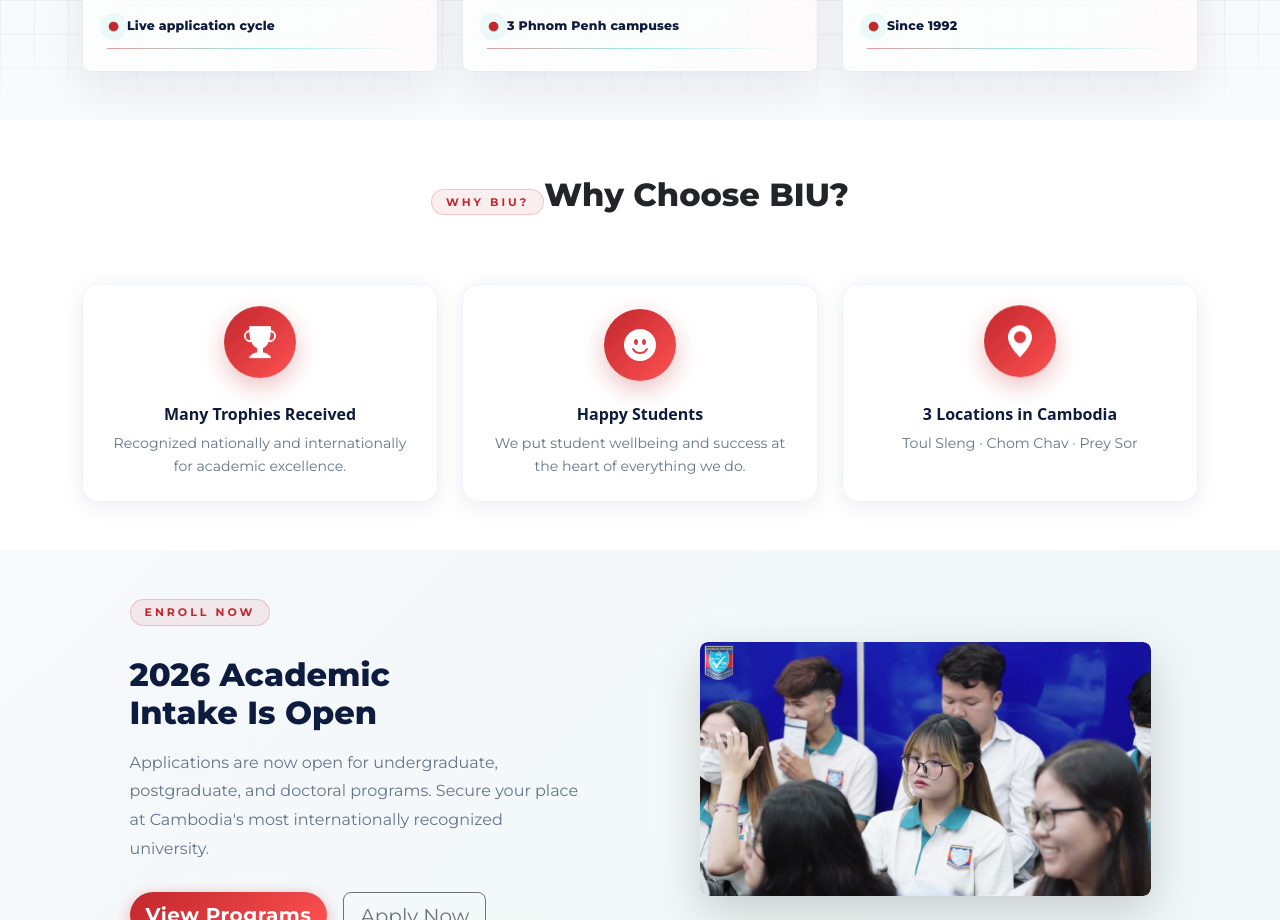
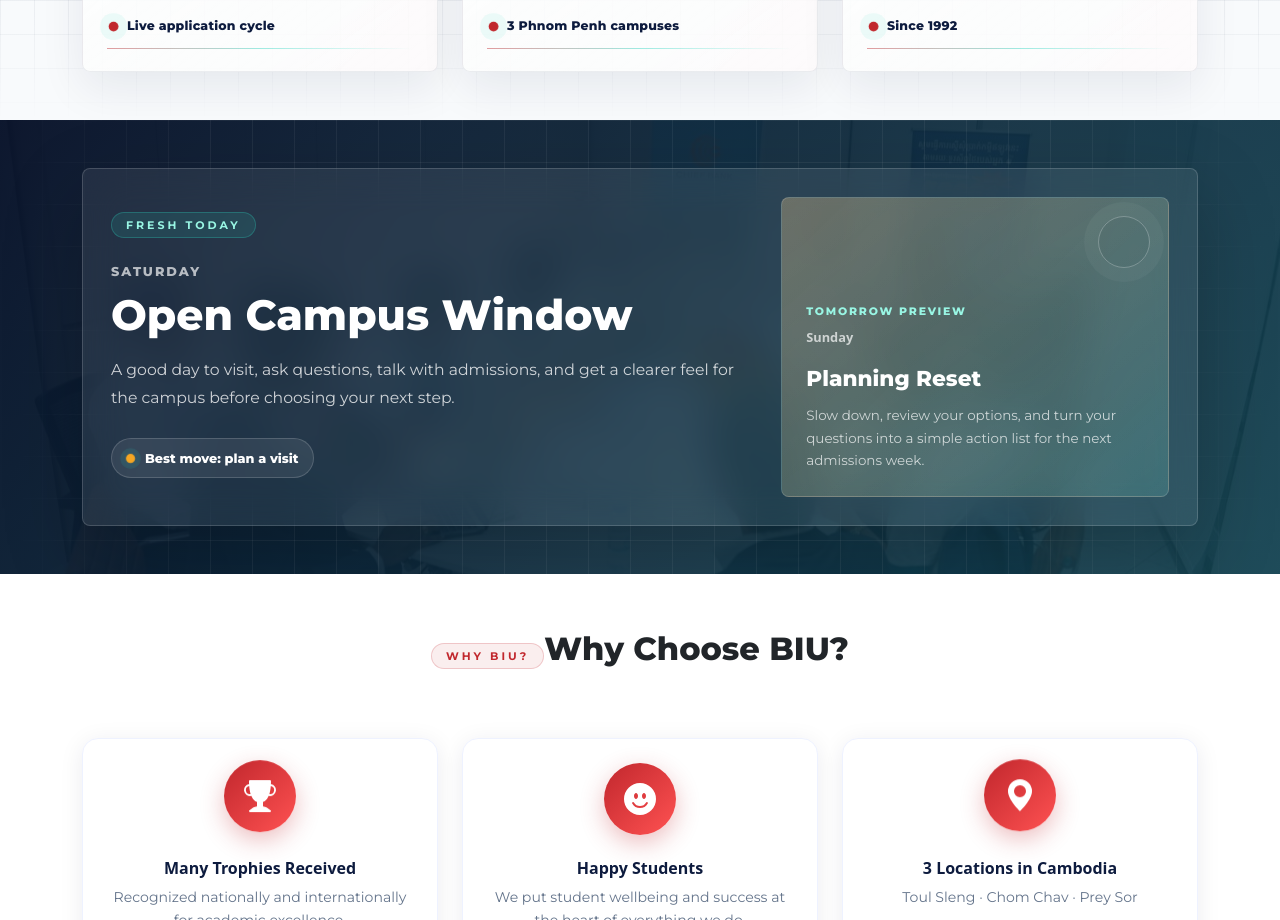
Before and after one commit to LyhengLT/react-university-website, a React (Create React App) app: page / in a window 1280 px wide. Shown: the part 1360-2280 px from the top of the page. Built offline with nearby package versions, Linux system fonts and the light colour scheme.

Commit message:
Add daily campus brief

```diff
--- a/src/pages/Home/Home.css
+++ b/src/pages/Home/Home.css
@@ -1,6 +1,10 @@
 .home-page header {
     background-size: cover;
     background-position: center;
+}
+
+.home-page {
+    overflow-x: clip;
 }
 
 .home-hero {
@@ -362,6 +366,185 @@
     animation: livePulse 2.4s ease-in-out infinite;
 }
 
+/* Daily brief section */
+.today-brief-section {
+    position: relative;
+    overflow: hidden;
+    background:
+        linear-gradient(135deg, rgba(8,18,42,0.96), rgba(18,67,82,0.9)),
+        url(../../utils/images/home-page-header.jpg);
+    background-size: cover;
+    background-position: center;
+}
+
+.today-brief-section::before {
+    content: '';
+    position: absolute;
+    inset: 0;
+    background-image:
+        linear-gradient(90deg, rgba(255,255,255,0.06) 1px, transparent 1px),
+        linear-gradient(rgba(255,255,255,0.06) 1px, transparent 1px);
+    background-size: 42px 42px;
+    mask-image: linear-gradient(90deg, transparent, #000 18%, #000 82%, transparent);
+    pointer-events: none;
+}
+
+.today-brief-section .container {
+    position: relative;
+    z-index: 1;
+}
+
+.today-brief-panel {
+    position: relative;
+    display: grid;
+    grid-template-columns: minmax(0, 1.25fr) minmax(280px, 0.75fr);
+    gap: 24px;
+    padding: 28px;
+    overflow: hidden;
+    border: 1px solid rgba(255,255,255,0.16);
+    border-radius: var(--card-radius);
+    background: rgba(255,255,255,0.08);
+    box-shadow: 0 28px 80px rgba(0,0,0,0.22);
+    backdrop-filter: blur(20px);
+}
+
+.today-brief-panel::after {
+    content: '';
+    position: absolute;
+    top: -45%;
+    left: -20%;
+    width: 280px;
+    height: 180%;
+    background: linear-gradient(90deg, transparent, rgba(255,255,255,0.15), transparent);
+    transform: rotate(18deg);
+    animation: briefSweep 6s ease-in-out infinite;
+    pointer-events: none;
+}
+
+.today-brief-main,
+.tomorrow-preview {
+    position: relative;
+    z-index: 1;
+}
+
+.today-brief-main {
+    min-height: 300px;
+    padding: 14px 6px 14px 0;
+}
+
+.today-brief-main .section-label {
+    background: rgba(45,212,191,0.12);
+    border-color: rgba(45,212,191,0.28);
+    color: #99f6e4;
+}
+
+.today-brief-day {
+    margin: 10px 0 12px;
+    color: rgba(255,255,255,0.68);
+    font-size: 0.8rem;
+    font-weight: 800;
+    letter-spacing: 2px;
+    text-transform: uppercase;
+}
+
+.today-brief-main h2 {
+    max-width: 680px;
+    color: #ffffff;
+    font-size: 2.65rem;
+    font-weight: 800;
+    line-height: 1.06;
+    margin-bottom: 18px;
+}
+
+.today-brief-main p:not(.today-brief-day) {
+    max-width: 650px;
+    color: rgba(255,255,255,0.78);
+    font-size: 0.98rem;
+    line-height: 1.78;
+    margin-bottom: 26px;
+}
+
+.today-brief-meta {
+    display: inline-flex;
+    align-items: center;
+    gap: 10px;
+    min-height: 40px;
+    padding: 9px 14px;
+    border: 1px solid rgba(255,255,255,0.16);
+    border-radius: 999px;
+    background: rgba(255,255,255,0.08);
+    color: #ffffff;
+    font-size: 0.8rem;
+    font-weight: 800;
+}
+
+.today-brief-live-dot {
+    width: 9px;
+    height: 9px;
+    flex: 0 0 9px;
+    border-radius: 50%;
+    background: #f5a623;
+    box-shadow: 0 0 0 6px rgba(245,166,35,0.12);
+    animation: livePulse 2.1s ease-in-out infinite;
+}
+
+.tomorrow-preview {
+    align-self: stretch;
+    display: flex;
+    flex-direction: column;
+    justify-content: flex-end;
+    min-height: 300px;
+    padding: 24px;
+    overflow: hidden;
+    border: 1px solid rgba(255,255,255,0.15);
+    border-radius: var(--card-radius);
+    background:
+        linear-gradient(145deg, rgba(255,255,255,0.16), rgba(255,255,255,0.07)),
+        linear-gradient(135deg, rgba(245,166,35,0.18), rgba(45,212,191,0.12));
+}
+
+.tomorrow-preview::before {
+    content: '';
+    position: absolute;
+    top: 18px;
+    right: 18px;
+    width: 52px;
+    height: 52px;
+    border-radius: 50%;
+    border: 1px solid rgba(255,255,255,0.26);
+    box-shadow: 0 0 0 14px rgba(255,255,255,0.04);
+}
+
+.tomorrow-preview span {
+    color: #99f6e4;
+    font-size: 0.68rem;
+    font-weight: 800;
+    letter-spacing: 1.8px;
+    text-transform: uppercase;
+    margin-bottom: 8px;
+}
+
+.tomorrow-preview strong {
+    color: rgba(255,255,255,0.7);
+    font-size: 0.8rem;
+    margin-bottom: 18px;
+}
+
+.tomorrow-preview h3 {
+    color: #ffffff;
+    font-size: 1.35rem;
+    font-weight: 800;
+    line-height: 1.25;
+    margin-bottom: 12px;
+}
+
+.tomorrow-preview p {
+    color: rgba(255,255,255,0.72);
+    font-size: 0.84rem;
+    line-height: 1.68;
+    margin: 0;
+}
+
 /* Start courses section */
 .start-courses-section {
     background: linear-gradient(135deg, #f7f9fc 0%, #eef7f6 100%);
@@ -519,6 +702,12 @@
     100% { transform: translateX(110%); }
 }
 
+@keyframes briefSweep {
+    0%, 55% { transform: translateX(-120%) rotate(18deg); opacity: 0; }
+    70% { opacity: 1; }
+    100% { transform: translateX(520%) rotate(18deg); opacity: 0; }
+}
+
 @media (max-width: 991.98px) {
     .hero-content h1 {
         font-size: 3.25rem;
@@ -532,6 +721,15 @@
 
     .journey-heading {
         display: block;
+    }
+
+    .today-brief-panel {
+        grid-template-columns: 1fr;
+    }
+
+    .today-brief-main,
+    .tomorrow-preview {
+        min-height: auto;
     }
 
     .journey-track {
@@ -624,6 +822,33 @@
         padding: 22px;
     }
 
+    .today-brief-panel {
+        padding: 20px;
+    }
+
+    .today-brief-main {
+        padding: 4px 0 0;
+    }
+
+    .today-brief-main h2 {
+        font-size: 1.75rem;
+        line-height: 1.12;
+    }
+
+    .today-brief-main p:not(.today-brief-day) {
+        font-size: 0.9rem;
+    }
+
+    .today-brief-meta {
+        align-items: flex-start;
+        border-radius: 8px;
+        line-height: 1.35;
+    }
+
+    .tomorrow-preview {
+        padding: 20px;
+    }
+
     .application-journey {
         margin-top: 42px;
         padding: 22px;
--- a/src/pages/Home/Home.jsx
+++ b/src/pages/Home/Home.jsx
@@ -9,7 +9,12 @@
 import Blog2Img from '../../utils/images/blog2-img.jpg';
 import Blog3Img from '../../utils/images/blog3-img.jpg';
 import { useCountUp } from '../../hooks/useCountUp';
-import { FOUNDING_YEAR, formatCambodiaDateTime, getSiteDateInfo } from '../../utils/siteDates';
+import {
+    FOUNDING_YEAR,
+    formatCambodiaDateTime,
+    getDailyCampusBrief,
+    getSiteDateInfo,
+} from '../../utils/siteDates';
 
 const blogs = [
     {
@@ -118,6 +123,7 @@
 
 function Home() {
   const siteDates = getSiteDateInfo();
+  const dailyBrief = getDailyCampusBrief();
   const stats = getStats(siteDates.yearsOfExcellence);
   const campusSignals = getCampusSignals(siteDates);
   const applicationSteps = getApplicationSteps(siteDates.intakeYear);
@@ -192,6 +198,29 @@
                             </article>
                         </div>
                     ))}
+                </div>
+            </div>
+        </section>
+
+        <section className='today-brief-section py-5'>
+            <div className='container'>
+                <div className='today-brief-panel reveal reveal-up'>
+                    <div className='today-brief-main'>
+                        <span className='section-label'>Fresh Today</span>
+                        <p className='today-brief-day'>{dailyBrief.todayLabel}</p>
+                        <h2>{dailyBrief.today.title}</h2>
+                        <p>{dailyBrief.today.text}</p>
+                        <div className='today-brief-meta'>
+                            <span className='today-brief-live-dot'></span>
+                            <span>{dailyBrief.today.meta}</span>
+                        </div>
+                    </div>
+                    <aside className='tomorrow-preview' aria-label='Tomorrow preview'>
+                        <span>Tomorrow Preview</span>
+                        <strong>{dailyBrief.tomorrowLabel}</strong>
+                        <h3>{dailyBrief.tomorrow.title}</h3>
+                        <p>{dailyBrief.tomorrow.text}</p>
+                    </aside>
                 </div>
             </div>
         </section>
--- a/src/utils/siteDates.js
+++ b/src/utils/siteDates.js
@@ -32,3 +32,66 @@
     minute: '2-digit',
   }).format(date);
 }
+
+const dailyCampusBriefs = {
+  Monday: {
+    title: 'Admissions Focus',
+    text: 'Start the week by comparing degree pathways, checking intake requirements, and shortlisting the programs that fit your goals.',
+    meta: 'Best move: pick 2-3 programs',
+  },
+  Tuesday: {
+    title: 'Scholarship Clinic',
+    text: 'Use today to prepare scholarship documents, update academic records, and review the support options available for new students.',
+    meta: 'Best move: gather key documents',
+  },
+  Wednesday: {
+    title: 'Program Match Day',
+    text: 'Explore how each faculty connects to careers, internships, exchange opportunities, and long-term professional growth.',
+    meta: 'Best move: compare outcomes',
+  },
+  Thursday: {
+    title: 'Career Pathways',
+    text: 'Look at employability, industry-ready skills, and how BIU programs connect classroom learning with real workplace direction.',
+    meta: 'Best move: map degree to career',
+  },
+  Friday: {
+    title: 'Campus Life Preview',
+    text: 'Take a closer look at clubs, student activities, events, and the community experience waiting beyond the classroom.',
+    meta: 'Best move: find your community',
+  },
+  Saturday: {
+    title: 'Open Campus Window',
+    text: 'A good day to visit, ask questions, talk with admissions, and get a clearer feel for the campus before choosing your next step.',
+    meta: 'Best move: plan a visit',
+  },
+  Sunday: {
+    title: 'Planning Reset',
+    text: 'Slow down, review your options, and turn your questions into a simple action list for the next admissions week.',
+    meta: 'Best move: set next steps',
+  },
+};
+
+function addDays(date, days) {
+  const nextDate = new Date(date);
+  nextDate.setDate(nextDate.getDate() + days);
+  return nextDate;
+}
+
+function getCambodiaWeekday(date = new Date()) {
+  return new Intl.DateTimeFormat('en-US', {
+    timeZone: CAMBODIA_TIME_ZONE,
+    weekday: 'long',
+  }).format(date);
+}
+
+export function getDailyCampusBrief(now = new Date()) {
+  const todayLabel = getCambodiaWeekday(now);
+  const tomorrowLabel = getCambodiaWeekday(addDays(now, 1));
+
+  return {
+    todayLabel,
+    tomorrowLabel,
+    today: dailyCampusBriefs[todayLabel],
+    tomorrow: dailyCampusBriefs[tomorrowLabel],
+  };
+}
```
